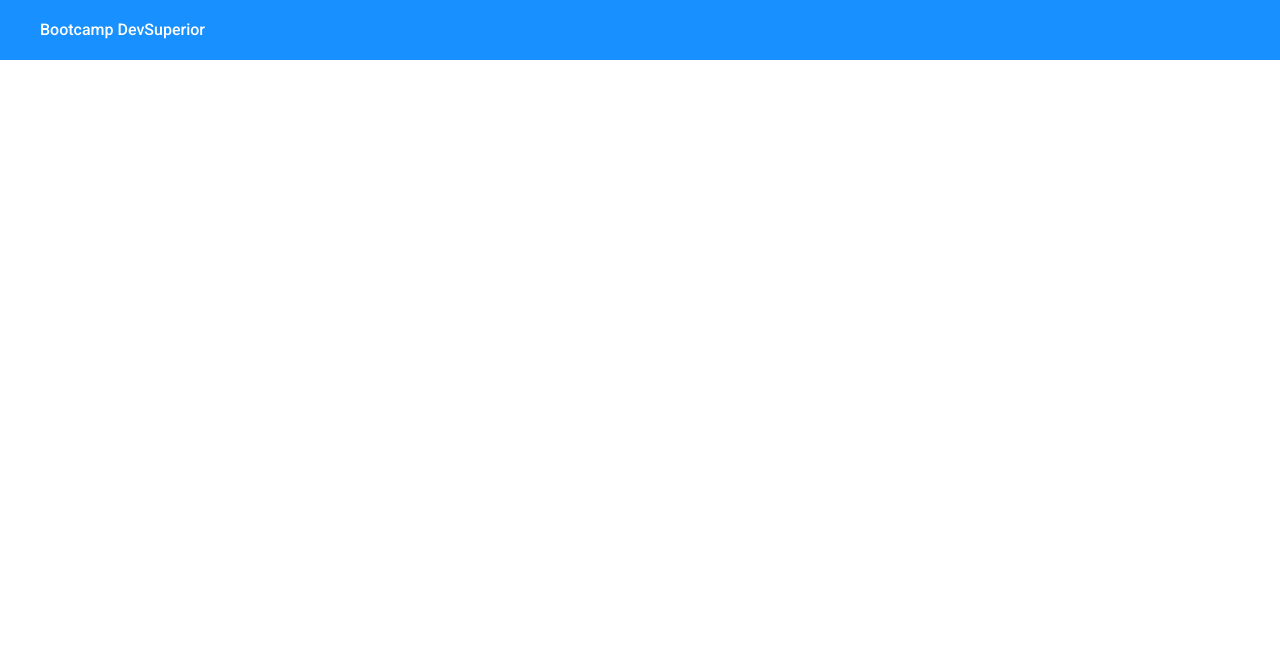
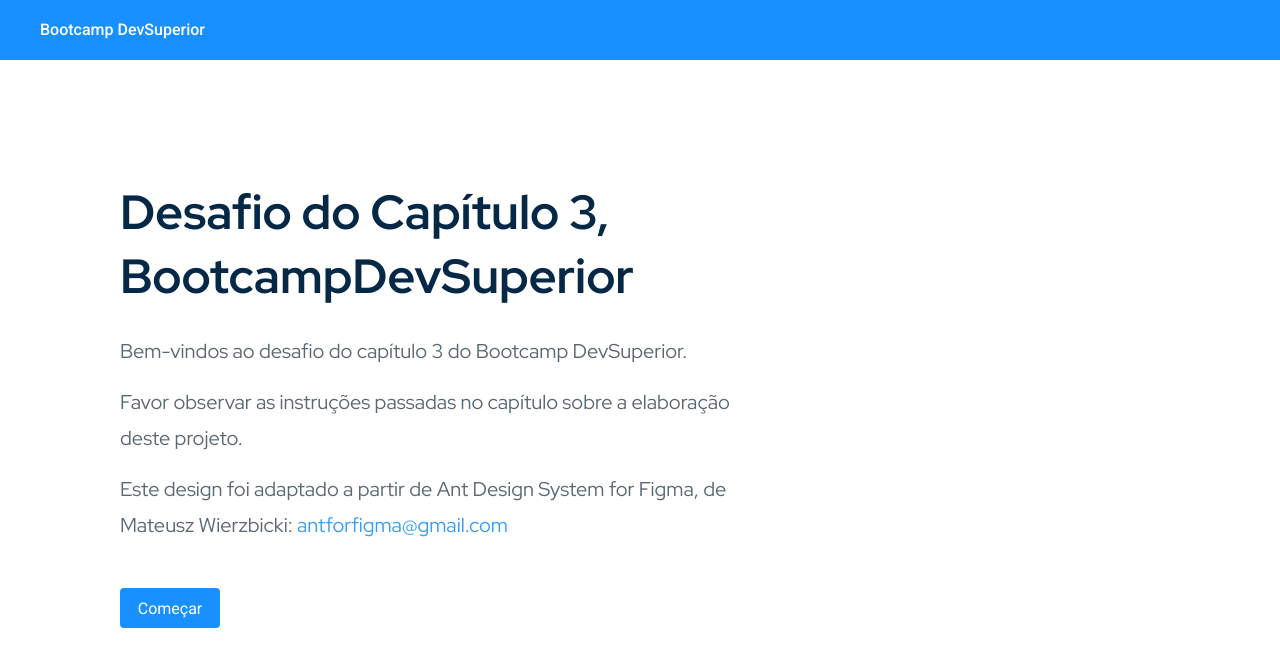
Before and after one commit to Lukinhasssss/github-user-search, a React (Create React App) app: page / in a window 1280 px wide. Shown: the top 666 px of the page. Built offline with nearby package versions, Linux system fonts and the light colour scheme.

Commit message:
Add routes and finish home page

```diff
--- a/package.json
+++ b/package.json
@@ -10,6 +10,7 @@
     "@types/node": "^12.0.0",
     "@types/react": "^16.9.53",
     "@types/react-dom": "^16.9.8",
+    "@types/react-router-dom": "^5.1.7",
     "react": "^17.0.1",
     "react-dom": "^17.0.1",
     "react-router-dom": "^5.2.0",
--- a/src/App.tsx
+++ b/src/App.tsx
@@ -1,11 +1,11 @@
-import Navbar from './core/components/Navbar';
+import Routes from './Routes';
 
 import './app.css';
 
 const App = () => {
   return (
-    <Navbar />
-  );
+    <Routes />
+  )
 }
 
 export default App;
--- /dev/null
+++ b/src/Routes.tsx
@@ -0,0 +1,23 @@
+import { BrowserRouter, Route, Switch } from "react-router-dom"
+
+import Navbar from "./core/components/Navbar"
+import Home from "./pages/Home"
+import Search from "./pages/Search"
+
+const Routes = () => (
+  <BrowserRouter>
+    <Navbar />
+
+    <Switch>
+      <Route path="/" exact>
+        <Home />
+      </Route>
+
+      <Route path="/search">
+        <Search />
+      </Route>
+    </Switch>
+  </BrowserRouter>
+)
+
+export default Routes
--- a/src/core/components/Navbar/index.tsx
+++ b/src/core/components/Navbar/index.tsx
@@ -1,10 +1,12 @@
+import { Link } from 'react-router-dom'
+
 import './styles.css'
 
 const Navbar = () => {
   return (
     <nav className="nav-container">
       <div className="nav-content">
-        <a className="nav-logo-text" href="#home">Bootcamp DevSuperior</a>
+        <Link to="/" className="nav-logo-text">Bootcamp DevSuperior</Link>
       </div>
     </nav>
   )
--- /dev/null
+++ b/src/pages/Home/index.tsx
@@ -0,0 +1,28 @@
+import { Link } from 'react-router-dom'
+
+import './styles.css'
+
+const Home = () => {
+  return (
+    <div className="home-content">
+      <h1 className="home-title">
+        Desafio do Capítulo 3, <br />
+        BootcampDevSuperior
+      </h1>
+
+      <p className="home-description">Bem-vindos ao desafio do capítulo 3 do Bootcamp DevSuperior.</p>
+      <p className="home-description">Favor observar as instruções passadas no capítulo sobre a elaboração deste projeto.</p>
+      <p className="home-description">Este design foi adaptado a partir de Ant Design System for Figma, de Mateusz Wierzbicki: <span className="home-description-email">antforfigma@gmail.com</span></p>
+
+      {/* <p className="home-description">
+        Bem-vindos ao desafio do capítulo 3 do Bootcamp DevSuperior.
+        Favor observar as instruções passadas no capítulo sobre a elaboração deste projeto.
+        Este design foi adaptado a partir de Ant Design System for Figma, de Mateusz Wierzbicki: <span className="home-description-email">antforfigma@gmail.com</span>
+      </p> */}
+
+      <Link to="/search" className="home-button">Começar</Link>
+    </div>
+  )
+}
+
+export default Home
--- /dev/null
+++ b/src/pages/Home/styles.css
@@ -0,0 +1,44 @@
+.home-content {
+  display: flex;
+  flex-direction: column;
+  margin: 120px 120px 40px 120px;
+}
+
+.home-title {
+  margin-bottom: 25px;
+  font-weight: 700;
+  font-size: 48px;
+  line-height: 64px;
+  color: #062847;
+}
+
+.home-description {
+  width: 612px;
+  font-weight: 400;
+  font-size: 20px;
+  line-height: 36px;
+  color: #5A6774;
+  margin-bottom: 15px;
+}
+
+.home-description-email {
+  color: #349DFE;
+}
+
+.home-button {
+  display: flex;
+  align-items: center;
+  justify-content: center;
+  width: 100px;
+  height: 40px;
+  border-radius: 4px;
+  margin-top: 30px;
+  background-color: #1890FF;
+  color: #FFF;
+  font-family: Roboto, sans-serif;
+  transition: 0.3s;
+}
+
+.home-button:hover {
+  background-color: #107de2;
+}
--- /dev/null
+++ b/src/pages/Search/index.tsx
@@ -0,0 +1,9 @@
+import './styles.css'
+
+const Search = () => {
+  return (
+    <h1>Pesquisar usuário</h1>
+  )
+}
+
+export default Search
```
Also changed, not shown: src/pages/Search/styles.css (added), 1 other file (tests, documents, lock files or other folders).
